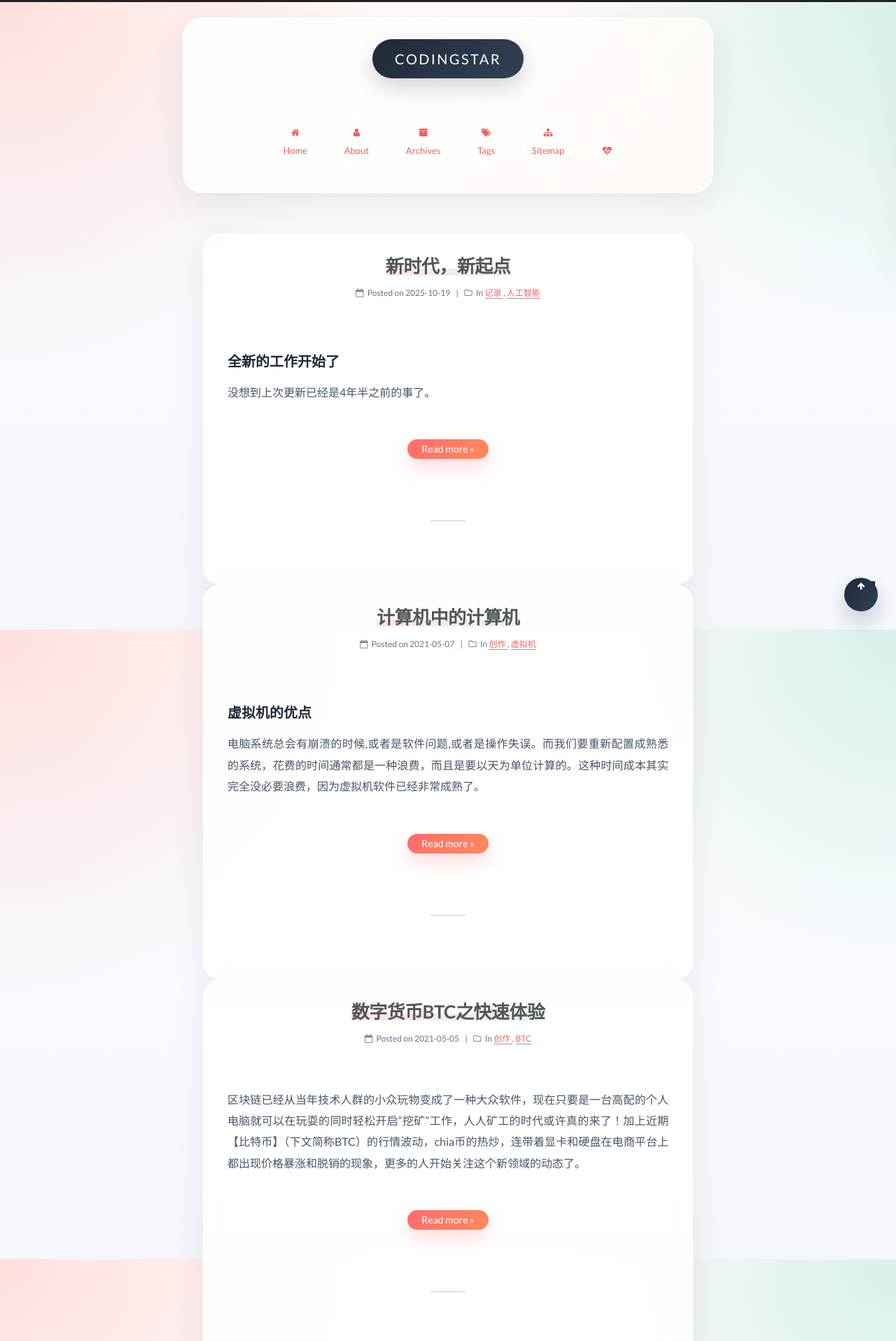
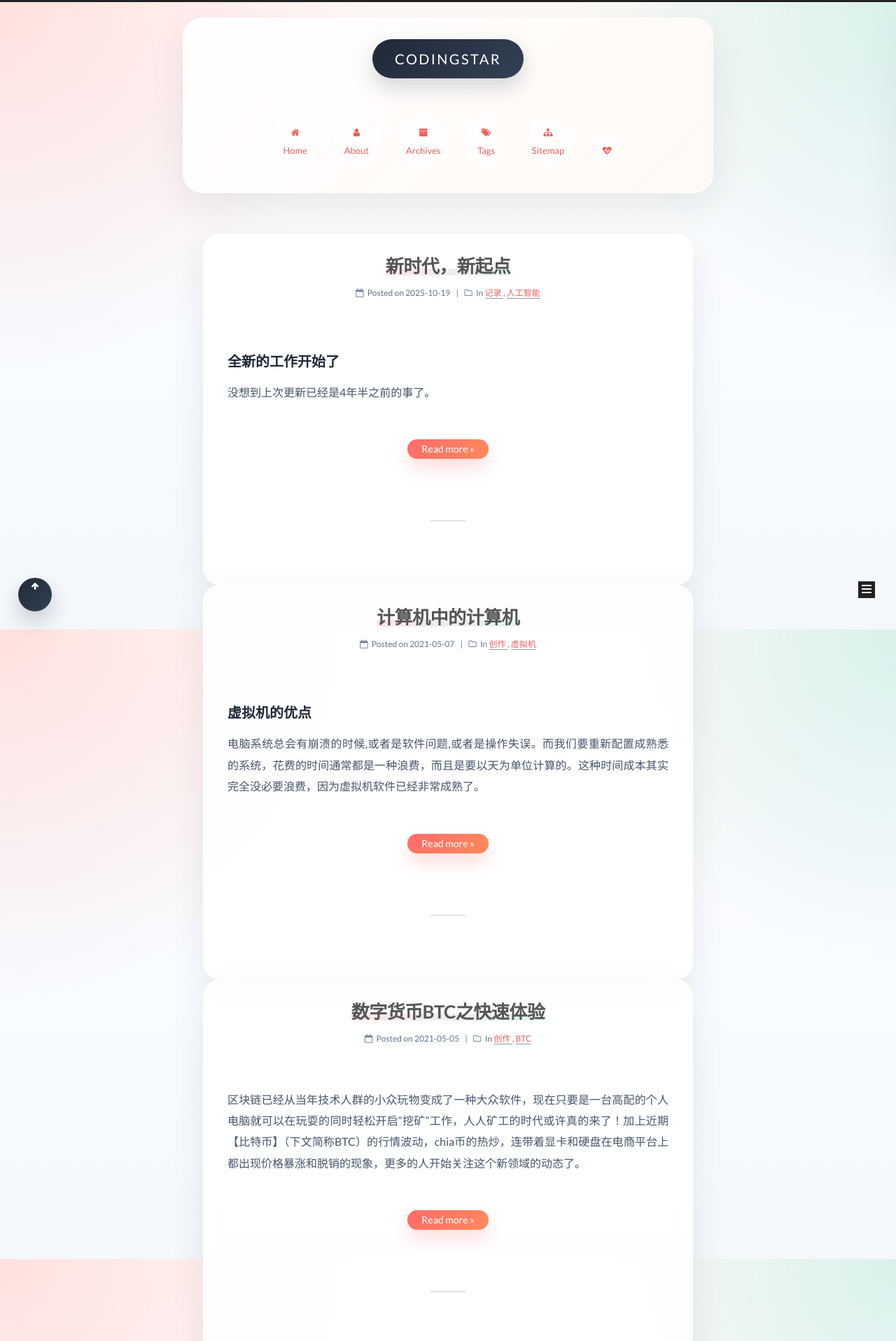
Before and after one commit to jarodlee/jarodlee.github.io, a Jekyll site: the page built from index.html, in a window 1280 px wide. Shown: the top 1917 px of the page at 70% size. Built offline with Jekyll 4.4.1, drawn with Linux system fonts in a browser that asks for light colours; the list of posts is cut into pages by our own code.

Commit message:
Move back-to-top button to left

```diff
--- a/_sass/_custom/custom.scss
+++ b/_sass/_custom/custom.scss
@@ -278,7 +278,7 @@
 }
 
 .back-to-top {
-  right: 26px;
+  left: 26px;
   bottom: 26px;
   width: 48px;
   height: 48px;
```
